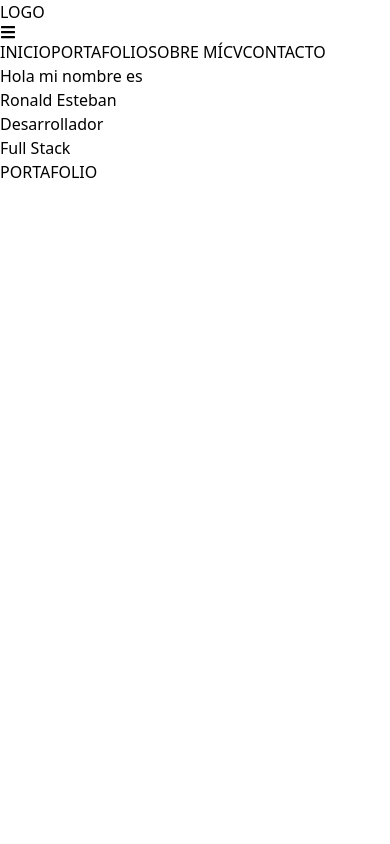
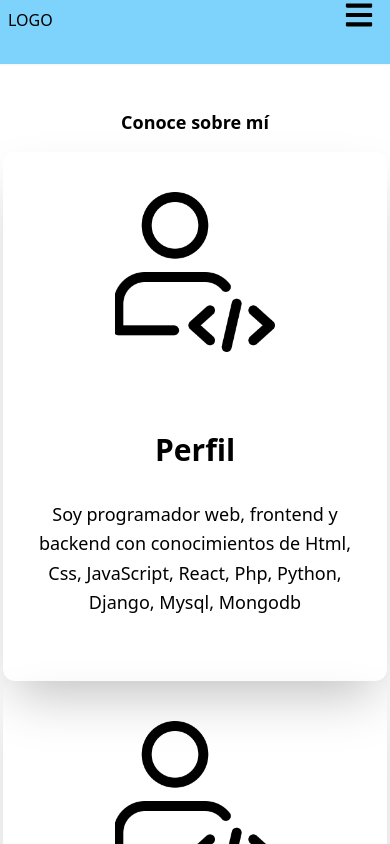
Before and after one commit to Ronrook/portafolio-web, a React (Vite) app in the folder portafolio/: page / in a window 390 px wide. Shown: the top 844 px of the page. Built offline with nearby package versions, Linux system fonts and the light colour scheme.

Commit message:
navbar responsive and section home

```diff
--- /dev/null
+++ b/portafolio/postcss.config.js
@@ -0,0 +1,6 @@
+module.exports = {
+  plugins: {
+    tailwindcss: {},
+    autoprefixer: {},
+  },
+}
--- a/portafolio/src/App.jsx
+++ b/portafolio/src/App.jsx
@@ -1,16 +1,27 @@
-import Hello from "./components/Hello"
-import Navbar from "./components/Navbar"
+import Layaut from './components/Layaut';
+import Home from "./pages/Home"
+import Portafolio from "./pages/Portafolio"
+import Contac from "./pages/Contact"
+import AboutMe from "./pages/AboutMe"
+import { Routes, Route} from "react-router-dom";
+
 
 function App() {
 
 
-  return (
-    <div className="App">
-      <Navbar/>
-      <Hello/>
+    return (
+        <div className="">
+            <Layaut>
+                <Routes>
+                    <Route path="/" element={<Home/>}/>
+                    <Route path="/portafolio" element={<Portafolio/>}/>
+                    <Route path="/abaut" element={<AboutMe />}/>
+                    <Route path="/contact" element={<Contac/>}/>
+                </Routes>
+            </Layaut>
+        </div>
 
-    </div>
-  )
+    )
 }
 
-export default App
+export default App;
--- /dev/null
+++ b/portafolio/src/components/CardHome.jsx
@@ -0,0 +1,22 @@
+
+
+
+import dev from '../images/developer.png';
+
+function CardHome({titulo}) {
+    return (
+        <article className="mx-auto max-w-sm pb-8 bg-cover bg-center cursor-pointer transform duration-500 hover:-translate-y-1 shadow-2xl rounded-xl">
+            <img className="mx-auto mb-20 mt-10 w-40" src={dev} alt="" />
+            <h2 className="text-center text-3xl mt-8 font-bold min-h-18 px-12">
+                {titulo}
+            </h2>
+            <p className="m-4 text-lg p-4 leading-relaxed text-center">
+            Soy programador web, frontend y  backend con conocimientos de Html, Css, JavaScript, React, Php, Python, Django, Mysql, Mongodb
+
+            </p>
+        </article>
+    )
+}
+
+
+export default CardHome;
--- /dev/null
+++ b/portafolio/src/components/HamburgerMenu.jsx
@@ -0,0 +1,30 @@
+
+
+import { Link } from "react-router-dom";
+
+
+
+function HamburgerMenu() {
+    return (
+        <div className="grid grid-rows-4 text-center items-center bg-sky-400 md:hidden">
+
+            <Link to="/" className="p-4">
+                INICIO
+            </Link>
+            <Link to="/portafolio" className="p-4">
+                PORTAFOLIO
+            </Link>
+            <Link to="/abaut" className="p-4">
+                SOBRE MÍ
+            </Link>
+            <Link to="/cv" className="p-4">
+                CV
+            </Link>
+            <Link to="/contact" className="p-4">
+                CONTACTO
+            </Link>
+
+        </div>
+  )
+}
+export default HamburgerMenu;
--- a/portafolio/src/components/Hello.jsx
+++ b/portafolio/src/components/Hello.jsx
@@ -2,19 +2,37 @@
 
 import React from 'react'
 
+import { HiCode } from "react-icons/hi";
+import CardHome from "./CardHome";
+
+
 export default function Hello() {
     return (
-        <div className='bg-white h-screen flex flex-col
-        justify-center items-center'>
-            <h2 className='font-black text-center mb-4 text-1xl sm:text-2xl md:text-4xl lg:text-6xl'>
+        <div className='bg-white h-screen flex flex-col justify-center items-center'>
+            <h2 className='font-black text-center mb-4 text-lg sm:text-2xl md:text-3xl lg:text-5xl'>
                 Hola mi nombre es <br /> Ronald Esteban
             </h2>
-            <h1 className='font-black text-center mb-2 text-3xl sm:text-5xl md:text-7xl lg:text-9xl'>
+            <h1 className='font-black text-center mb-2 text-2xl sm:text-4xl md:text-6xl lg:text-8xl'>
                 Desarrollador <br /> Full Stack
             </h1>
-            <button className="g-white hover:bg-gray-100 text-gray-800 font-semibold py-2 px-4 border border-gray-400 rounded shadow">
-                    PORTAFOLIO
+            <button className="bg-transparent hover:bg-blue-500 text-blue-700 font-semibold hover:text-white py-2 px-4 border border-blue-500 hover:border-transparent rounded">
+            PORTAFOLIO
             </button>
+
+            <div className='mt-20'>
+                <h2
+                className='font-black text-center mb-4 text-lg sm:text-2xl md:text-3xl lg:text-5xl'>Conoce sobre mí
+                </h2>
+                <div className='flex flex-col justify-center items-center lg:flex-row'>
+                    <CardHome titulo='Perfil'/>
+                    <CardHome titulo= 'Habilidades'/>
+
+                </div>
+
+
+
+
+            </div>
 
 
         </div>
--- /dev/null
+++ b/portafolio/src/components/Layaut.jsx
@@ -0,0 +1,43 @@
+import { useEffect, useState } from "react";
+import HamburgerMenu from "./HamburgerMenu";
+import Navbar from "./Navbar";
+// import Footer from "./Footer";
+
+
+
+
+function Layaut({children}) {
+  const [isOpen, setIsOpen] = useState(false);
+
+  const toggleOpen = () => {
+    setIsOpen(!isOpen);
+  };
+
+//   useEffect(()=>{
+//     const hideMenu = () => {
+//         if (Window.innerWidth > 768 && isOpen) {
+//         setIsOpen(false)
+//         }
+//     }
+
+//     Window.addEventListener('resize', hideMenu)
+//     return () => {
+//       Window.removeEventListener('resize', hideMenu)
+
+//     };
+
+// });
+
+
+
+  return (
+        <div className="h-screen">
+            <Navbar toggleOpen={toggleOpen}/>
+
+            {isOpen && <HamburgerMenu/>}
+            {children}
+        </div>
+  )
+}
+
+export default Layaut;
--- a/portafolio/src/components/Navbar.jsx
+++ b/portafolio/src/components/Navbar.jsx
@@ -4,14 +4,15 @@ import { FaBars } from "react-icons/fa";
 
 
 
-function Navbar() {
+
+function Navbar({ toggleOpen }) {
     return (
-        <nav className="flex justify-between items- h-16 bg-yellow-400 text-black relative shadow-sm" role="navigation">
+        <nav className="flex justify-between items- h-16 bg-sky-300 text-black relative shadow-sm" role="navigation">
             <Link
                 to="/"
                 className="m-2 flex justify-center lg:justify-start">LOGO
             </Link>
-            <div className="px-4 cursor-pointer md:hidden ">
+            <div className="px-4 cursor-pointer md:hidden "onClick={toggleOpen}>
                 <div className=" text-black-500 text-3xl">
                     <FaBars/>
                 </div>
@@ -32,7 +33,7 @@ function Navbar() {
                 <Link to="/contact" className="p-4">
                     CONTACTO
                 </Link>
-                </div>
+            </div>
         </nav>
     )
 }
--- /dev/null
+++ b/portafolio/src/pages/AboutMe.jsx
@@ -0,0 +1,13 @@
+
+
+import React from 'react'
+
+function AboutMe() {
+  return (
+    <div>
+        <h1>Conoceme</h1>
+
+    </div>
+  )
+}
+export default AboutMe;
--- /dev/null
+++ b/portafolio/src/pages/Contact.jsx
@@ -0,0 +1,14 @@
+
+
+import React from 'react'
+
+function Contact() {
+  return (
+    <div>
+        <h1>En contacto</h1>
+
+    </div>
+  )
+}
+
+export default Contact;
--- /dev/null
+++ b/portafolio/src/pages/Home.jsx
@@ -0,0 +1,17 @@
+
+
+
+import React from 'react'
+import Hello from '../components/Hello';
+
+
+function Home() {
+    return (
+        <div className='mt-10 bg-gray-300'>
+
+            <Hello/>
+        </div>
+    )
+}
+
+export default Home;
--- /dev/null
+++ b/portafolio/src/pages/Portafolio.jsx
@@ -0,0 +1,13 @@
+
+
+import React from 'react'
+
+function Portafolio() {
+  return (
+    <div>
+        <h1>BIENVENIDO A MI PORTAFOLIO</h1>
+
+    </div>
+  )
+}
+export default Portafolio;
--- a/portafolio/tailwind.config.js
+++ b/portafolio/tailwind.config.js
@@ -1,5 +1,7 @@
 module.exports = {
-  purge: ["./index.html", "./src/**/*-{jsx}"],
+  content: [
+    "./src/**/*.{js,jsx,ts,tsx}",
+  ],
   theme: {
     extend: {},
   },
```
Also changed, not shown: portafolio/src/images/developer.png (added).
